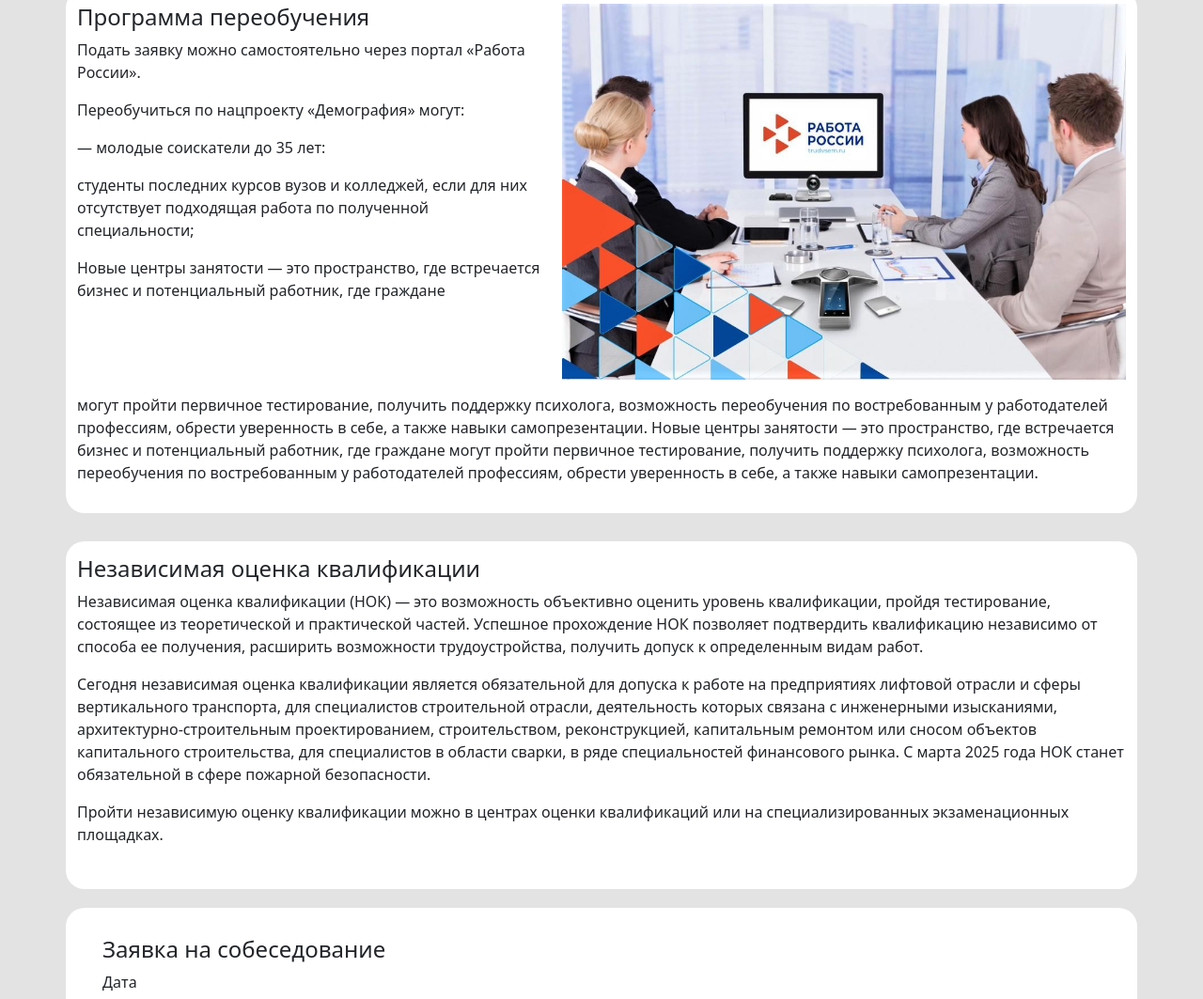
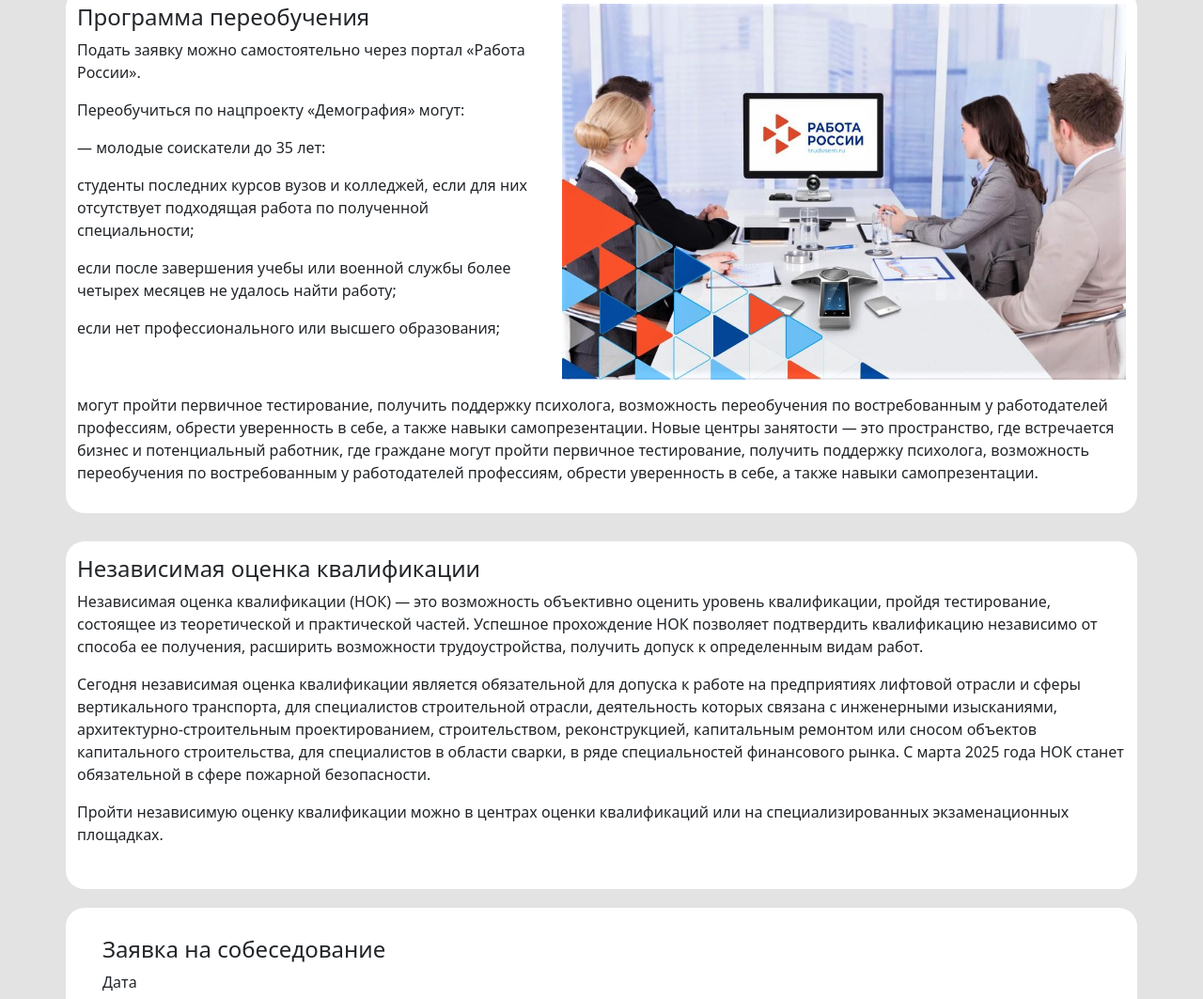
Before and after one commit to mitka-13/-, a plain HTML site: page index.html in a window 1280 px wide. Shown: the part 904-1967 px from the top of the page at 94% size. Drawn offline with Linux system fonts and the light colour scheme.

Commit message:
Update index.html

```diff
--- a/index.html
+++ b/index.html
@@ -65,7 +65,8 @@
 			<p>Переобучиться по нацпроекту «Демография» могут:</p>
 			<p>— молодые соискатели до 35 лет:</p>
 			<p>студенты последних курсов вузов и колледжей, если для них отсутствует подходящая работа по полученной специальности;</p>
-			<p>Новые центры занятости — это пространство, где встречается бизнес и потенциальный работник, где граждане  </p>
+			<p>если после завершения учебы или военной службы более четырех месяцев не удалось найти работу; </p>
+			<p>если нет профессионального или высшего образования;</p>
 		</div>
 		<div class="phone">
 			<img class="img1" src="img/работа.jpg">
```
